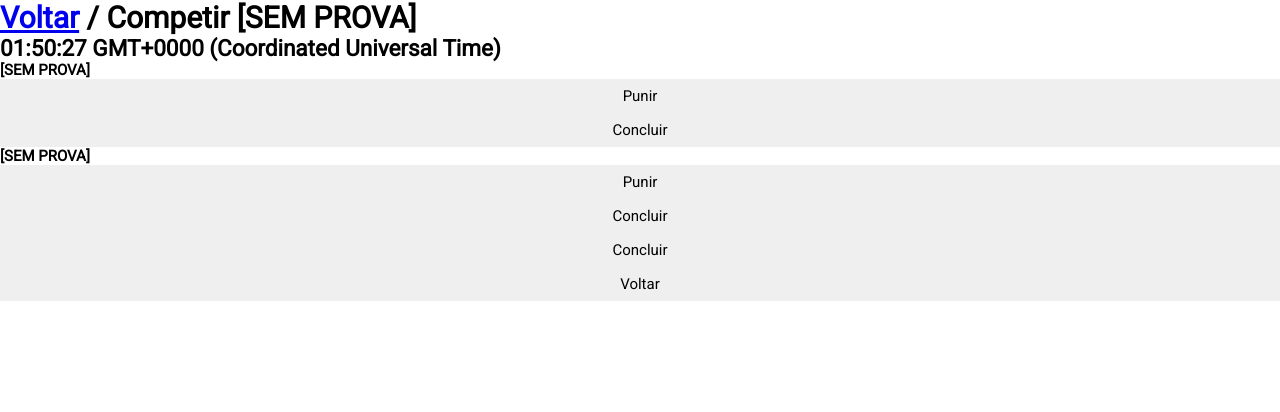
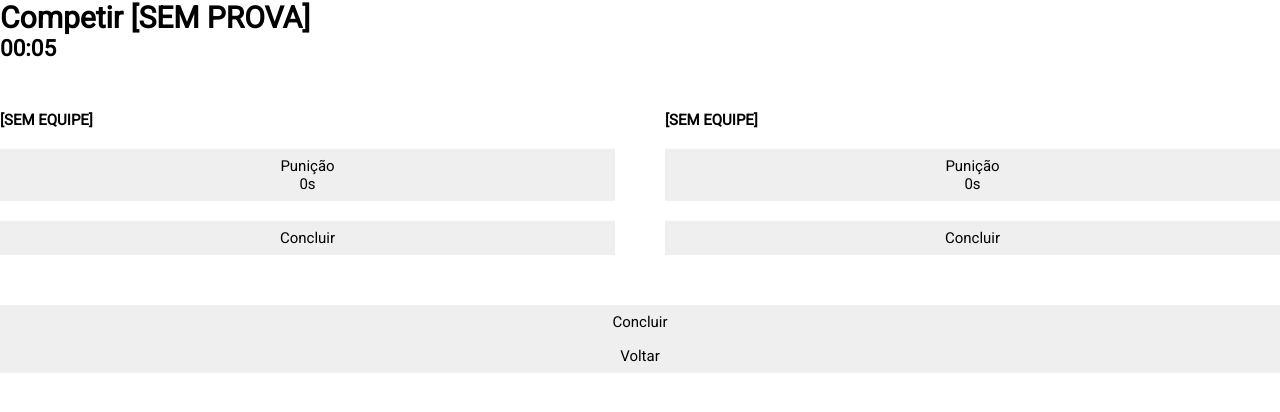
Before and after one commit to asaphfernandes/game_acamps, a React (Create React App) app in the folder web/: page /competir/cronometro in a window 1280 px wide. Shown: the top 412 px of the page. Built offline with nearby package versions, Linux system fonts and the light colour scheme.

Commit message:
competir

```diff
--- a/web/src/app/competir/cronometro.tsx
+++ b/web/src/app/competir/cronometro.tsx
@@ -1,43 +1,94 @@
 import React from 'react';
-import { Link } from 'react-router-dom';
-
-interface IProvaModel {
-    id: string;
-    name: string;
-}
-
-interface IEquipeModel {
-    id: string;
-    name: string;
-    sort: number
-}
+import { useHistory } from 'react-router-dom';
+import { calcDiff, IEquipeModel, IProvaModel, IResultadoModel, LS, maskTime } from '../utils';
 
 interface ICronometroProps {
     model: IEquipeModel;
+    start: Date;
 }
 
-const LS_PROVA = 'prova';
-const LS_EQUIPE_1 = 'equipe_1';
-const LS_EQUIPE_2 = 'equipe_2';
+const Cronometro: React.FC<ICronometroProps> = ({
+    model, start
+}) => {
+    const [punicao, setPunicao] = React.useState(0);
+    const [conclusao, setConclucao] = React.useState<number>();
 
-const Cronometro: React.FC<ICronometroProps> = ({
-    model
-}) => {
+    const handlePunir = React.useCallback(() => {
+        const resultadoStorage = localStorage.getItem(LS.RESULTADO);
+        if (resultadoStorage) {
+            const resultado = JSON.parse(resultadoStorage) as IResultadoModel;
 
+            const equipe = resultado.equipes.filter(w => w.equipeId === model.id)[0];
 
-    return (<>
+            if (equipe) {
+                ++equipe.punicaoSegundos
+            } else {
+                resultado.equipes.push({
+                    equipeId: model.id,
+                    punicaoSegundos: 1,
+                    tempoMilisegundos: 0
+                });
+            }
+
+            localStorage.setItem(LS.RESULTADO, JSON.stringify(resultado));
+            setPunicao(s => ++s);
+        }
+    }, [model.id]);
+
+    const handleConcluir = React.useCallback(() => {
+        const resultadoStorage = localStorage.getItem(LS.RESULTADO);
+        if (resultadoStorage) {
+            const resultado = JSON.parse(resultadoStorage) as IResultadoModel;
+
+            const equipe = resultado.equipes.filter(w => w.equipeId === model.id)[0];
+
+            const diff = calcDiff(start, new Date());
+
+            if (equipe) {
+                equipe.tempoMilisegundos = diff;
+            } else {
+                resultado.equipes.push({
+                    equipeId: model.id,
+                    punicaoSegundos: 0,
+                    tempoMilisegundos: diff
+                });
+            }
+
+            localStorage.setItem(LS.RESULTADO, JSON.stringify(resultado));
+            setConclucao(diff);
+        }
+    }, [model.id, start]);
+
+    return (<div style={{
+        display: 'flex',
+        flexDirection: 'column',
+        gap: 20,
+        flex: 1
+    }}>
         <b>{model.name}</b>
         <div>
-            <button>Punir</button>
+            <button onClick={handlePunir}>
+                Punição <br />
+                {punicao}s
+            </button>
         </div>
         <div>
-            <button>Concluir</button>
+            <button disabled={!!conclusao} onClick={handleConcluir}>
+                Concluir
+                <br />
+                {conclusao && maskTime(conclusao)}
+            </button>
         </div>
-    </>);
+    </div>);
 };
 
 const CompetirCronometroView: React.FC = () => {
+    const history = useHistory();
     const [, render] = React.useState(false);
+
+    const start = React.useMemo(() => {
+        return new Date();
+    }, []);
 
     React.useEffect(() => {
         setInterval(() => {
@@ -46,7 +97,7 @@ const CompetirCronometroView: React.FC = () => {
     }, []);
 
     const prova = React.useMemo(() => {
-        const provaStorage = localStorage.getItem(LS_PROVA);
+        const provaStorage = localStorage.getItem(LS.PROVA);
         if (provaStorage) {
             const prova = JSON.parse(provaStorage);
             return prova as IProvaModel;
@@ -55,38 +106,50 @@ const CompetirCronometroView: React.FC = () => {
     }, []);
 
     const equipe1 = React.useMemo(() => {
-        const provaStorage = localStorage.getItem(LS_EQUIPE_1);
+        const provaStorage = localStorage.getItem(LS.EQUIPE_1);
         if (provaStorage) {
             const prova = JSON.parse(provaStorage);
             return prova as IEquipeModel;
         }
-        return { name: '[SEM PROVA]', id: '' } as IEquipeModel;
+        return { name: '[SEM EQUIPE]', id: '' } as IEquipeModel;
     }, []);
 
     const equipe2 = React.useMemo(() => {
-        const provaStorage = localStorage.getItem(LS_EQUIPE_2);
+        const provaStorage = localStorage.getItem(LS.EQUIPE_2);
         if (provaStorage) {
             const prova = JSON.parse(provaStorage);
             return prova as IEquipeModel;
         }
-        return { name: '[SEM PROVA]', id: '' } as IEquipeModel;
+        return { name: '[SEM EQUIPE]', id: '' } as IEquipeModel;
     }, []);
+
+    const handleVoltar = React.useCallback(() => {
+        history.push('/competir/equipe');
+    }, [history]);
 
     return (<>
         <h1>
-            <Link to='/'>Voltar</Link> / Competir {prova.name}
+            Competir {prova.name}
         </h1>
 
-        <h2>{new Date().toTimeString()}</h2>
+        <h2>{maskTime(calcDiff(start, new Date()))}</h2>
 
-        <Cronometro model={equipe1} />
-        <Cronometro model={equipe2} />
+        <div style={{
+            display: 'flex',
+            flexDirection: 'row',
+            gap: 50,
+            marginTop: 50,
+            marginBottom: 50
+        }}>
+            <Cronometro model={equipe1} start={start} />
+            <Cronometro model={equipe2} start={start} />
+        </div>
 
         <div>
             <button>Concluir</button>
         </div>
         <div>
-            <button>Voltar</button>
+            <button onClick={handleVoltar}>Voltar</button>
         </div>
     </>);
 };
--- a/web/src/app/competir/equipe.tsx
+++ b/web/src/app/competir/equipe.tsx
@@ -1,15 +1,16 @@
 import React from 'react';
 import { Link, useHistory } from 'react-router-dom';
-import { IEquipeModel, IProvaModel, LS } from '../utils';
+import { IEquipeModel, IProvaModel, IResultadoModel, LS } from '../utils';
 
 interface IEquipeProps {
+    resultado: IResultadoModel;
+    setModel: (model?: IEquipeModel) => void;
+    model: IEquipeModel | undefined;
     models: IEquipeModel[];
-    model?: IEquipeModel;
-    setModel: (model?: IEquipeModel) => void;
 }
 
 const Equipe: React.FC<IEquipeProps> = ({
-    models, model, setModel
+    resultado, models, model, setModel
 }) => {
 
     const handleModel = React.useCallback((model?: IEquipeModel) => {
@@ -28,8 +29,9 @@ const Equipe: React.FC<IEquipeProps> = ({
     } else {
         return (<ul>
             {models.map((model) => {
+                const disabled = resultado.equipes.findIndex(w => w.equipeId === model.id) > -1;
                 return (<li key={model.id}>
-                    <button onClick={() => { handleModel(model); }}>
+                    <button disabled={disabled} onClick={() => { handleModel(model); }}>
                         {model.sort} - {model.name}
                     </button>
                 </li>)
@@ -41,8 +43,8 @@ const Equipe: React.FC<IEquipeProps> = ({
 const CompetirEquipeView: React.FC = () => {
     const history = useHistory();
 
-    const [modelPar, setModelPar] = React.useState<IEquipeModel>();
-    const [modelImpar, setModelImpar] = React.useState<IEquipeModel>();
+    const [equipe1, setModelPar] = React.useState<IEquipeModel>();
+    const [equipe2, setModelImpar] = React.useState<IEquipeModel>();
 
     const model = React.useMemo(() => {
         const provaStorage = localStorage.getItem(LS.PROVA);
@@ -51,6 +53,15 @@ const CompetirEquipeView: React.FC = () => {
             return prova as IProvaModel;
         }
         return { name: '[SEM PROVA]', id: '' } as IProvaModel;
+    }, []);
+
+    const resultado = React.useMemo(() => {
+        const resultadoStorage = localStorage.getItem(LS.RESULTADO);
+        if (resultadoStorage) {
+            const resultado = JSON.parse(resultadoStorage);
+            return resultado as IResultadoModel;
+        }
+        return { provaId: '', equipes: [] } as IResultadoModel;
     }, []);
 
     const models = React.useMemo(() => {
@@ -62,8 +73,10 @@ const CompetirEquipeView: React.FC = () => {
     }, []);
 
     const handleStart = React.useCallback(() => {
+        localStorage.setItem(LS.EQUIPE_1, JSON.stringify(equipe1));
+        localStorage.setItem(LS.EQUIPE_2, JSON.stringify(equipe2));
         history.push('/competir/cronometro');
-    }, [history]);
+    }, [history, equipe1, equipe2]);
 
     const handleMudarProva = React.useCallback(() => {
         localStorage.removeItem(LS.PROVA);
@@ -76,14 +89,16 @@ const CompetirEquipeView: React.FC = () => {
         </h1>
 
         <h3>Equipes pares</h3>
-        <Equipe models={models.filter(w => w.sort % 2 === 1)} model={modelPar} setModel={setModelPar} />
+        <Equipe resultado={resultado} setModel={setModelPar} model={equipe1}
+            models={models.filter(w => w.sort % 2 === 1)} />
 
         <h3>Equipes impares</h3>
-        <Equipe models={models.filter(w => w.sort % 2 === 0)} model={modelImpar} setModel={setModelImpar} />
+        <Equipe resultado={resultado} setModel={setModelImpar} model={equipe2}
+            models={models.filter(w => w.sort % 2 === 0)} />
 
         <hr />
         <div>
-            <button disabled={!modelPar || !modelImpar} onClick={handleStart}>Start</button>
+            <button disabled={!equipe1 || !equipe2} onClick={handleStart}>Start</button>
         </div>
 
         <hr />
--- a/web/src/app/competir/index.tsx
+++ b/web/src/app/competir/index.tsx
@@ -1,6 +1,6 @@
 import React from 'react';
 import { Link, useHistory } from 'react-router-dom';
-import { IProvaModel, LS } from '../utils';
+import { IProvaModel, IResultadoModel, LS } from '../utils';
 
 const CompetirView: React.FC = () => {
     const history = useHistory();
@@ -23,6 +23,14 @@ const CompetirView: React.FC = () => {
     const handleChange = React.useCallback((id: string) => {
         var m = models.filter(w => w.id === id)[0];
         localStorage.setItem(LS.PROVA, JSON.stringify(m));
+
+        const resultado: IResultadoModel = {
+            provaId: id,
+            equipes: []
+        };
+
+        localStorage.setItem(LS.RESULTADO, JSON.stringify(resultado));
+
         history.push(`/competir/equipe`);
     }, [history, models]);
 
--- a/web/src/app/utils.ts
+++ b/web/src/app/utils.ts
@@ -5,6 +5,10 @@ export const LS = {
     PROVAS: 'provas',
     EQUIPE: 'equipe',
     EQUIPES: 'equipes',
+    RESULTADO: 'resultado',
+
+    EQUIPE_1: 'equipe_1',
+    EQUIPE_2: 'equipe_2'
 };
 
 export const api = axios.create({ baseURL: 'https://localhost:61392' })
@@ -20,3 +24,43 @@ export interface IEquipeModel {
     name: string;
     sort: number;
 };
+
+export interface IEquipeResultadoModel {
+    equipeId: string;
+    punicaoSegundos: number;
+    tempoMilisegundos: number;
+}
+
+export interface IResultadoModel {
+    provaId: string;
+    equipes: IEquipeResultadoModel[];
+}
+
+export const calcDiff = (start: Date, end: Date): number => {
+    const s = start as any;
+    const d = end as any;
+    return (d - s) as number;
+}
+
+export const maskTime = (diff: number) => {
+    var diffDate = new Date(diff);
+
+    let segundos = diffDate.getSeconds();
+    let minutos = diffDate.getMinutes();
+    let tm = '';
+    let ts = '';
+
+    if (segundos < 10) {
+        ts = `0${segundos}`;
+    } else {
+        ts = `${segundos}`;
+    }
+
+    if (minutos < 10) {
+        tm = `0${minutos}`;
+    } else {
+        tm = `${minutos}`;
+    }
+
+    return `${tm}:${ts}`;
+};
```
